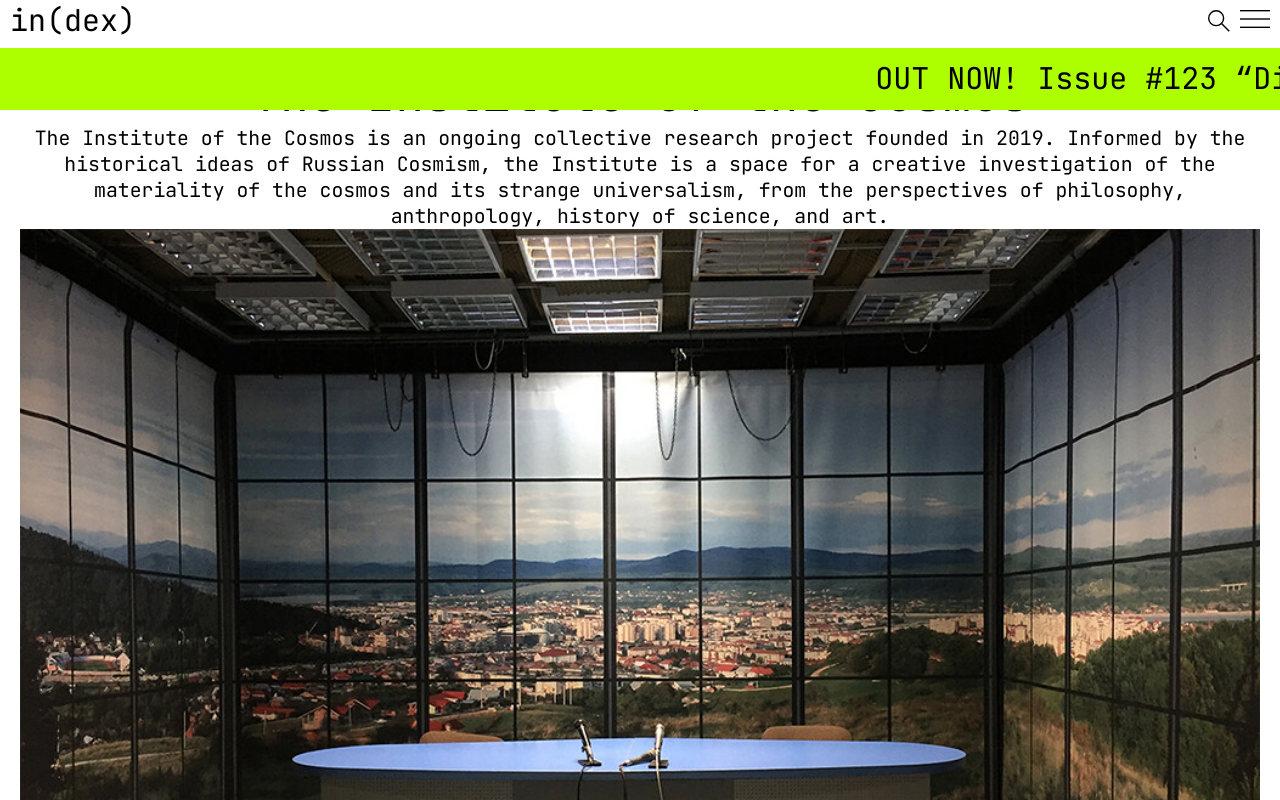
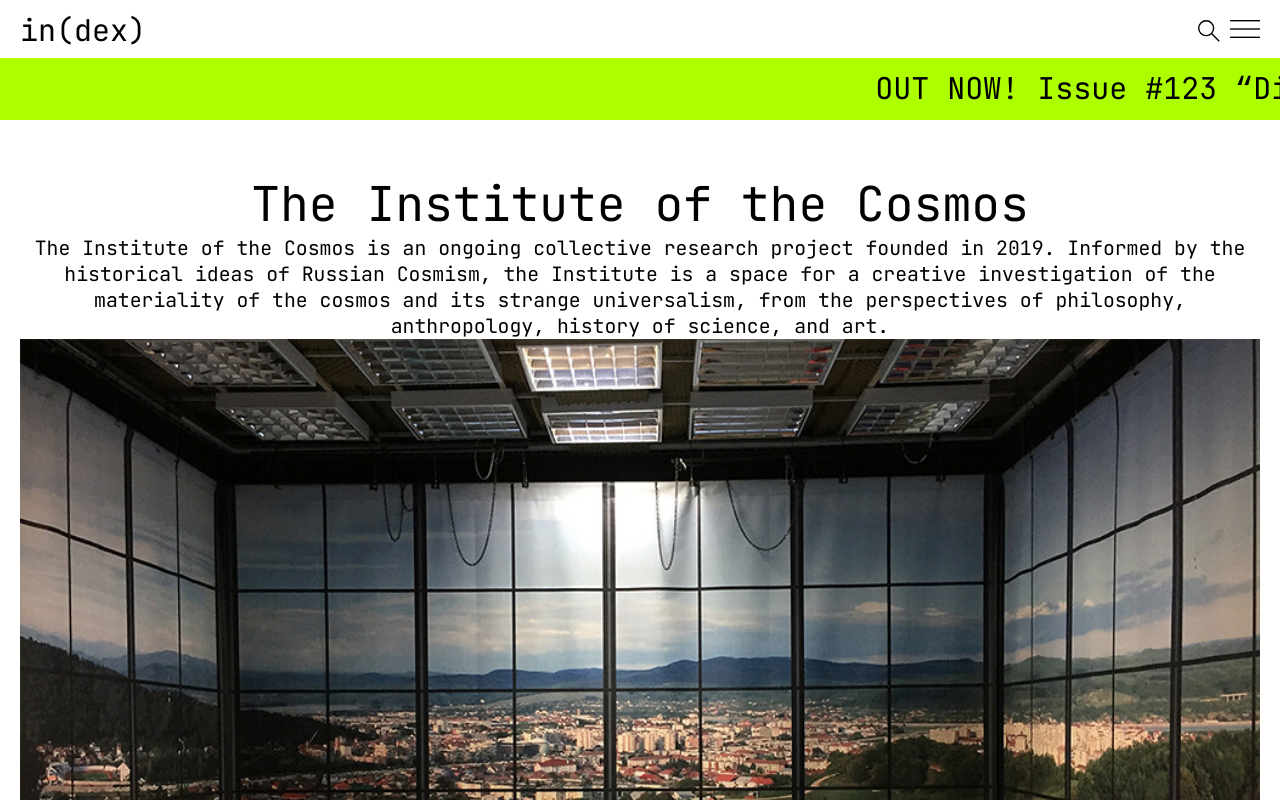
Before and after one commit to Yngvolainen/index, a Vue app: page / in a window 1280 px wide. Shown: the top 800 px of the page. Built offline with nearby package versions, Linux system fonts and the light colour scheme.

Commit message:
Added variables

```diff
--- a/src/components/Header.vue
+++ b/src/components/Header.vue
@@ -1,5 +1,5 @@
 <template>
-    <section>
+    <section class="header-section">
         <!-- navigationVisible class shows only when the hamburger menu clicked -->
         <header class="header" v-bind:class="{navigationVisible: !isNavigationVisible}">
             <RouterLink class="header__navigation-link" :to="{ name: 'home', path: '/', component: Home}">
@@ -80,7 +80,7 @@ import Announcement from '../components/Announcement.vue';
         display: grid;
         grid-template-columns: var(--grid-column-12);
         column-gap: var(--gap-big);
-        margin-bottom: var(--bottom-xsmall);
+        /* margin-bottom: var(--bottom-xsmall); */
         transition: all .15s cubic-bezier(.23,1,.32,1);
         overflow: hidden;
     }
@@ -89,7 +89,7 @@ import Announcement from '../components/Announcement.vue';
         font-size: var(--body);
         font-family: var(--main-font);
         grid-column: 1/ span 2;
-        margin-left: var(--bottom-xsmall);
+        margin: var(--top-xsmall) 0 0 var(--left-small);
     }
 
     .header__icons {
@@ -99,8 +99,8 @@ import Announcement from '../components/Announcement.vue';
         align-items: flex-start;
         gap: var(--gap-big);
         grid-column: 10/ span 3;
-        margin-right: var(--bottom-xsmall);
-        padding-top: var(--bottom-xsmall);
+        margin: var(--top-xsmall) var(--right-small) 0 0;
+        padding-top: var(--top-xsmall);
     }
 
     .header__icons-search {
@@ -115,12 +115,12 @@ import Announcement from '../components/Announcement.vue';
         /* background: var(--secondary); */
         transform: translateY(-120%);
         transition: all .3s cubic-bezier(.23,1,.32,1);
-        font-size: var(--body);
         font-family: var(--main-font);
-        grid-column: 2/ span 7;
-        margin-top: var(--bottom-medium);
+        grid-column: 2/ span 8;
+        margin-top: var(--top-medium);
         z-index: 15;
         overflow: hidden;
+        padding: 10px 0;
     }
 
     .header__navigation-menu {
@@ -137,14 +137,16 @@ import Announcement from '../components/Announcement.vue';
     .header__navigation-menu--desktop a {
         text-decoration: none;
         color: var(--primary);
+        font-size: var(--body);
     }
 
     .header__navigation-menu--desktop {
         display: none;
+
     }
 
     .header__navigation-menu--desktop li div img {
-        width: 9px;
+        width: 14px;
     }
 
     .header__navigation-menu--desktop li:nth-child(2) {
@@ -166,6 +168,11 @@ import Announcement from '../components/Announcement.vue';
             display: block;
         }
 
+        .header__navigation-menu--desktop li > *,
+        .header__navigation-menu--desktop li {
+            font-size: var(--body);
+        }
+
         .header__icons {
             grid-column: 12/ span 1;
         }
--- a/src/style/variables.css
+++ b/src/style/variables.css
@@ -11,10 +11,21 @@
 
 	/* gaps */
 	--outside-margin: 0px 20px;
+
 	--bottom-big: 100px;
+
 	--bottom-medium: 40px;
+	--top-medium: var(--bottom-medium);
+
 	--bottom-small: 20px;
+	--top-small: var(--bottom-small);
+	--left-small: var(--bottom-small);
+	--right-small: var(--bottom-small);
+
 	--bottom-xsmall: 10px;
+	--top-xsmall: var(--bottom-xsmall);
+	--left-xsmall: var(--bottom-xsmall);
+	--right-xsmall: var(--bottom-xsmall);
 
 	/* grid */
 	--gap-big: 10px;
```
